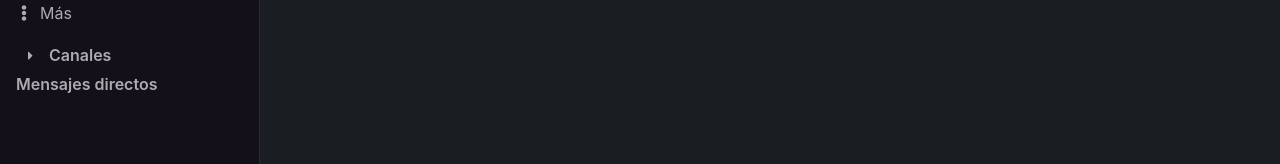
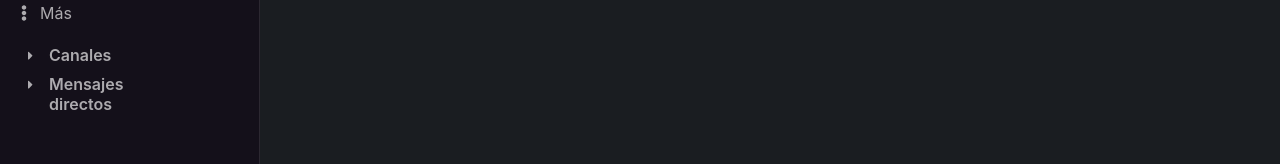
Before and after one commit to leitolima/slack-clon-frontend, a React (Create React App) app: page / in a window 1280 px wide. Shown: the part 210-374 px from the top of the page. Built offline with nearby package versions, Linux system fonts and the light colour scheme.

Commit message:
Same styles for Direct Messages button

```diff
--- a/src/components/Aside/Main/DirectMessages/index.js
+++ b/src/components/Aside/Main/DirectMessages/index.js
@@ -1,19 +1,41 @@
 import React, { useState } from 'react';
+import { FontAwesomeIcon } from '@fortawesome/react-fontawesome';
+import { faCaretRight, faEllipsisV, faPlus } from '@fortawesome/free-solid-svg-icons';
 
 import {
     Container,
     TitleContainer,
+    Flex,
     Title,
+    Button,
 } from './styles';
 
 const DirectMessages = () => {
 
     const [open, setOpen] = useState(false);
+    const [hover, setHover] = useState(false);
 
     return (
         <Container>
-            <TitleContainer>
-                <Title>Mensajes directos</Title>
+            <TitleContainer
+                onMouseEnter={() => setHover(true)}
+                onMouseLeave={() => setHover(false)}
+                onClick={() => setOpen(!open)}
+            >
+                <Flex>
+                    <Button show open={open}>
+                        <FontAwesomeIcon className="caret" icon={faCaretRight}/>
+                    </Button>
+                    <Title>Mensajes directos</Title>
+                </Flex>
+                <Flex>
+                    <Button hover={hover}>
+                        <FontAwesomeIcon icon={faEllipsisV}/>
+                    </Button>
+                    <Button hover={hover}>
+                        <FontAwesomeIcon icon={faPlus}/>
+                    </Button>
+                </Flex>
             </TitleContainer>
         </Container>
     )
--- a/src/components/Aside/Main/DirectMessages/styles.js
+++ b/src/components/Aside/Main/DirectMessages/styles.js
@@ -9,11 +9,45 @@ export const Container = styled.div`
 export const TitleContainer = styled.div`
     display: flex;
     height: 36px;
+    display: flex;
+    cursor: pointer;
+    align-items: center;
+    justify-content: space-between;
+`;
+
+export const Flex = styled.div`
+    display: flex;
 `;
 
 export const Title = styled.h2`
     font-weight: 600;
     font-size: 16px;
     margin: 0;
+    margin-top: 4px;
     color: ${p => p.theme.colors['dark']['sidebar-text']};
 `;
+
+export const Button = styled.button`
+    border: none;
+    border-radius: 6px;
+    background: transparent;
+    cursor: pointer;
+    height: 30px;
+    padding-left: 12px;
+    padding-right: 12px;
+    margin-right: 4px;
+    text-align: center;
+    transition-duration: 250ms;
+    opacity: ${p => p.show ? '1' : p.hover ? '1' : '0'};
+    color: ${p => p.theme.colors['dark']['sidebar-text']};
+    svg.caret {
+        transition-duration: 150ms;
+        transform: rotate(${p => p.open ? '90deg' : ''});
+    }
+    &:focus {
+        outline: none;
+    }
+    &:hover {
+        background-color: ${p => p.theme.colors['violet']['sidebar-item-hover']};
+    }
+`;
```
